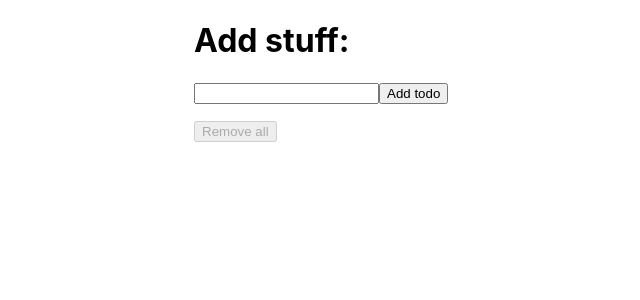
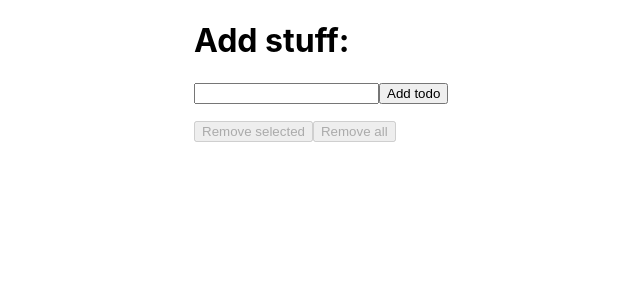
Before and after one commit to oscarvz/react-hooks-tryout, a React (Create React App) app: page / in a window 1280 px wide. Shown: the top 300 px of the page, without its empty margins (296-936 px from the left). Built offline with nearby package versions, Linux system fonts and the light colour scheme.

Commit message:
Add button to remove selected todos

```diff
--- a/src/containers/Todos.jsx
+++ b/src/containers/Todos.jsx
@@ -51,6 +51,13 @@ export default () => {
     })
   }
 
+  const handleRemoveSelected = () => {
+    setData({
+      todos: state.todos.filter(t => !t.isDone),
+      value: '',
+    })
+  }
+
   const handleRemoveAll = () => {
     setData({
       todos: [],
@@ -58,15 +65,17 @@ export default () => {
     })
   }
 
+  const { todos, value } = state
+
   return (
     <>
       <Form
         handleChange={handleOnChange}
         handleSubmit={handleSubmit}
-        value={state.value}
+        value={value}
       />
       <ul>
-        {state.todos.map(t => (
+        {todos.map(t => (
           <Todo
             id={t.id}
             text={t.text}
@@ -78,8 +87,14 @@ export default () => {
         ))}
       </ul>
       <button
+        onClick={handleRemoveSelected}
+        disabled={todos.some(t => t.isDone) ? false : true}
+      >
+        Remove selected
+      </button>
+      <button
         onClick={handleRemoveAll}
-        disabled={state.todos.length ? false : true}
+        disabled={todos.length ? false : true}
       >
         Remove all
       </button>
```
